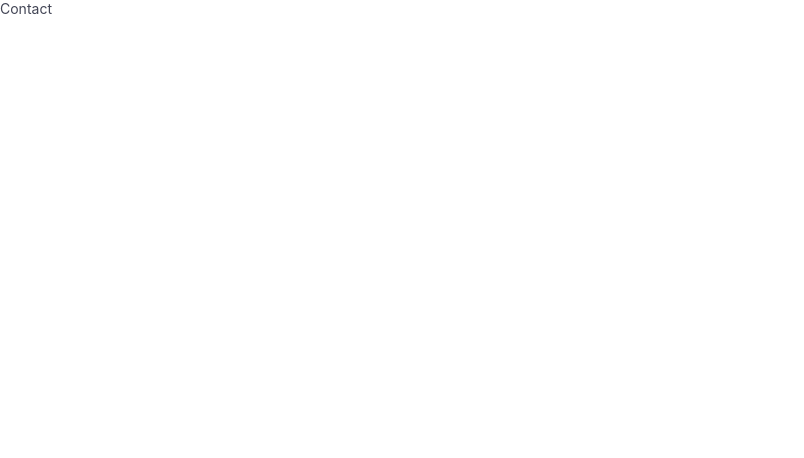
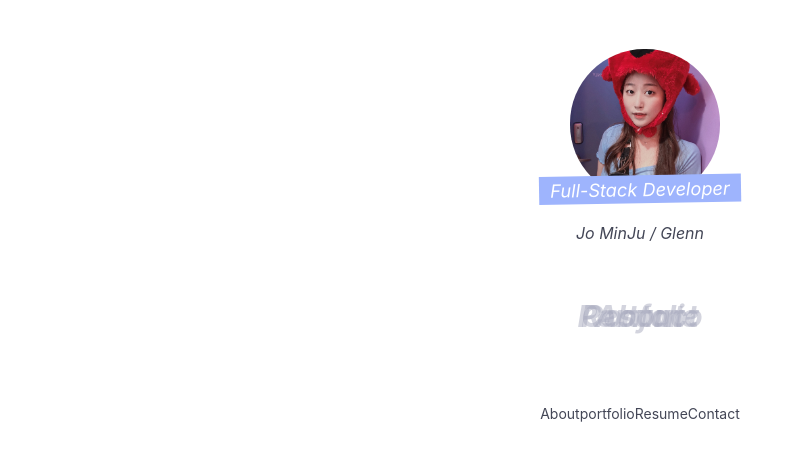
Before and after one commit to dev-glennn/Glenn_blog, a React (Create React App) app: page /contact in a window 1280 px wide. Shown: the top 458 px of the page, without its empty margins (0-804 px from the left). Built offline with nearby package versions, Linux system fonts and the light colour scheme; a web font is replaced by a local one.

Commit message:
feat: 기본 골격 및 공통 슬라이드 작업
기본 골격 잡기
공통 슬라이드 작업 진행중 (중간 커밋)

```diff
--- a/package.json
+++ b/package.json
@@ -10,8 +10,12 @@
     "react": "^16.13.1",
     "react-dom": "^16.13.1",
     "react-icons": "^3.10.0",
+    "react-redux": "^7.2.0",
     "react-router-dom": "^5.2.0",
     "react-scripts": "3.4.1",
+    "redux": "^4.0.5",
+    "redux-actions": "^2.6.5",
+    "redux-devtools-extension": "^2.13.8",
     "styled-components": "^5.1.1",
     "update": "^0.7.4"
   },
--- a/public/index.html
+++ b/public/index.html
@@ -9,12 +9,6 @@
       name="description"
       content="Web site created using create-react-app"
     />
-    <link rel="apple-touch-icon" href="%PUBLIC_URL%/logo192.png" />
-    <!--
-      manifest.json provides metadata used when your web app is installed on a
-      user's mobile device or desktop. See https://developers.google.com/web/fundamentals/web-app-manifest/
-    -->
-    <link rel="manifest" href="%PUBLIC_URL%/manifest.json" />
     <!--
       Notice the use of %PUBLIC_URL% in the tags above.
       It will be replaced with the URL of the `public` folder during the build.
--- a/src/App.js
+++ b/src/App.js
@@ -1,18 +1,30 @@
 import React from 'react';
-import {Route} from 'react-router-dom';
-import AboutPage from "./pages/AboutPage";
-import PortfolioPage from "./pages/PortfolioPage";
-import ResumePage from "./pages/ResumePage";
-import ContactPage from "./pages/ContactPage";
+// import {Route} from 'react-router-dom';
+// import Template from './components/common/Template';
+// import AboutPage from "./pages/AboutPage";
+// import PortfolioPage from "./pages/PortfolioPage";
+// import ResumePage from "./pages/ResumePage";
+// import ContactPage from "./pages/ContactPage";
+
+import SlidesBoxContainer from './containers/common/SlidesBoxContainer';
+import Header from './components/common/Header';
 
 function App() {
     return (
         <>
-          <Route component={AboutPage} path={['/','/about']} exact/>
-          <Route component={PortfolioPage} path={'/portfolio'} exact/>
-          <Route component={ResumePage} path={'/resume'} exact/>
-          <Route component={ContactPage} path={'/contact'} exact/>
+            <Header/>
+            <SlidesBoxContainer/>
         </>
+        // <Template>
+        //     <AboutPage/>
+        //     <PortfolioPage/>
+        //     <ResumePage/>
+        //     <ContactPage/>
+        //     <Route component={AboutPage} path={['/', '/about']} exact/>
+        //     <Route component={PortfolioPage} path={'/portfolio'} exact/>
+        //     <Route component={ResumePage} path={'/resume'} exact/>
+        //     <Route component={ContactPage} path={'/contact'} exact/>
+        // </Template>
     );
 }
 
--- /dev/null
+++ b/src/components/common/Gnb.js
@@ -0,0 +1,37 @@
+import React, {useEffect, useState} from "react";
+import styled from "styled-components";
+import GnbMenu from './GnbMenu';
+import {useHistory} from "react-router-dom";
+
+const Gnb = ({menus,changeMenu}) => {
+
+    // const history = useHistory();
+    // const active = (history.location.pathname === '/') ? '/about' : history.location.pathname;
+    // const activeId = menus.filter(menu => menu.address === active)[0].id;
+
+    return (
+        <StyledGnb>
+            {menus.map(menu => (
+                <GnbMenu
+                    key={menu.id}
+                    menu={menu}
+                    changeMenu={changeMenu}
+                    // activeId={activeId}
+                />
+            ))}
+        </StyledGnb>
+    );
+};
+
+export default Gnb;
+
+const StyledGnb = styled.ul`
+    position: relative;
+    display: block;
+    list-style: none;
+    width: 33.33%;
+    max-width: 26.2rem;
+    min-height: 10.2rem;
+    margin: 0;
+    padding: 0;
+`;
--- /dev/null
+++ b/src/components/common/GnbMenu.js
@@ -0,0 +1,67 @@
+import React from "react";
+import styled, {css} from "styled-components";
+import {NavLink} from "react-router-dom";
+
+const GnbMenu = ({menu,changeMenu}) => {
+
+    let activeId = 1;
+
+    const activePrevId = (activeId - 1 <= 0) ? 4 : activeId - 1;
+    const activeNextId = (activeId + 1 >= 5) ? 1 : activeId + 1;
+
+    let className = '';
+    if (menu.id === activeId) {
+        className = 'gnb-current';
+    } else if (menu.id === activePrevId) {
+        className = 'gnb-prev';
+    } else if (menu.id === activeNextId) {
+        className = 'gnb-next';
+    }
+
+    return (
+        // <StyledGnbMenu className={className}>
+        <StyledGnbMenu>
+            <NavLink to={menu.href}
+                     data-menu={(menu.name).toLowerCase()}
+                     onClick={(e) => changeMenu(e)}>{menu.name}</NavLink>
+        </StyledGnbMenu>
+    );
+};
+
+export default GnbMenu;
+
+const StyledGnbMenu = styled.li`
+    position: absolute;
+    padding: 2.5rem;
+    width: 100%;
+    text-align: center;
+    >a {
+        font-size: 30px;
+        font-style: italic;
+        font-weight: bold;
+        color: rgba(167, 170, 189, .5);
+    }
+
+    ${({className}) => {
+    if (className === 'gnb-prev') {
+        return css`
+                left: -100%;
+            `;
+    } else if (className === 'gnb-current') {
+        return css`
+                left: 0;
+                >a{
+                    color: #434656;
+                }
+            `;
+    } else if (className === 'gnb-next') {
+        return css`
+                left: 100%;
+            `;
+    } else {
+        return css`
+                // visibility: hidden;
+            `;
+    }
+}}
+`;
--- /dev/null
+++ b/src/components/common/Header.js
@@ -0,0 +1,65 @@
+import React from "react";
+import styled from "styled-components";
+
+const Header = () => {
+    return (
+        <StyledHeader>
+            <ProfileBox>
+                <ProfileImage src="/common/profile.png"/>
+                <ProfileTag>
+                    Full-Stack Developer
+                </ProfileTag>
+            </ProfileBox>
+            <ProfileName>
+                Jo MinJu / Glenn
+            </ProfileName>
+        </StyledHeader>
+    );
+};
+
+export default Header;
+
+const ProfileName = styled.p`
+    font-size: 1.14rem;
+    font-style: italic;
+    color: #434656;
+    margin: 0;
+`;
+
+const ProfileTag = styled.div`
+    background-color: #9EB4FD;
+    color: #FFFFFF;
+    position: absolute;
+    top: 100%;
+    left: 50%;
+    transform: translate(-50%, -50%) rotate(-1deg);
+    font-size: 1.3rem;
+    font-style: italic;
+    padding: 0.2rem 0.8rem;
+    white-space: nowrap;
+`;
+
+const ProfileImage = styled.img`
+    width: 10.7rem;
+    height: 10.7rem;
+    border-radius: 5.3rem;
+    vertical-align: top;
+`;
+
+const ProfileBox = styled.div`
+    position: relative;
+    display: inline-block;
+    width: 10rem;
+    height: 10rem;
+    margin-bottom: 2.5rem;
+`;
+
+const StyledHeader = styled.div`
+    display: flex;
+    justify-content: center;
+    align-items: center;
+    flex-direction: column;
+    width: 100%;
+    margin-bottom: 1.4rem;
+    padding: 3.5rem 3.5rem 0;
+`;
--- /dev/null
+++ b/src/components/common/SlideBox.js
@@ -0,0 +1,21 @@
+import React from "react";
+import styled from "styled-components";
+
+const SlideBox = ({type, children}) => {
+
+    return (
+        <StyledSlideBox>
+            {children}
+        </StyledSlideBox>
+    );
+};
+
+export default SlideBox;
+
+const StyledSlideBox=styled.div`
+    display: flex;
+    justify-content: center;
+    align-items: center;
+    flex-direction: column;
+    width: 100%;
+`;
--- /dev/null
+++ b/src/components/common/Template.js
@@ -0,0 +1,37 @@
+import React from "react";
+import Header from './Header';
+import Gnb from './Gnb';
+import styled from "styled-components";
+import SlidesBoxContainer from '../../containers/common/SlidesBoxContainer';
+
+const Template = ({children}) => {
+    return (
+        <>
+            <Head>
+                <Header/>
+                <SlidesBoxContainer>
+                    <Gnb/>
+                </SlidesBoxContainer>
+            </Head>
+            <Body>
+                {children}
+            </Body>
+        </>
+    );
+};
+
+export default Template;
+
+const Head = styled.div`
+    display: flex;
+    justify-content: center;
+    align-items: center;
+    flex-direction: column;
+    width: 100%;
+    padding: 3.5rem 3.5rem 0;
+`;
+
+const Body = styled.div`
+    display: flex;
+    width: 100%;
+`;
--- /dev/null
+++ b/src/containers/common/SlidesBoxContainer.js
@@ -0,0 +1,74 @@
+import React, {useEffect, useState} from "react";
+import {shallowEqual, useDispatch, useSelector} from 'react-redux';
+import {changeMenu} from '../../modules/menu';
+import SlideBox from '../../components/common/SlideBox';
+
+import AboutPage from "../../pages/AboutPage";
+import PortfolioPage from "../../pages/PortfolioPage";
+import ResumePage from "../../pages/ResumePage";
+import ContactPage from "../../pages/ContactPage";
+import Gnb from '../../components/common/Gnb';
+
+
+const slideItems = [
+    {
+        id: 1,
+        name: 'About',
+        href: '/about',
+        component: 'AboutPage',
+    },
+    {
+        id: 2,
+        name: 'Resume',
+        href: '/resume',
+        component: 'ResumePage',
+    },
+    {
+        id: 3,
+        name: 'Contact',
+        href: '/contact',
+        component: 'ContactPage',
+    },
+    {
+        id: 4,
+        name: 'Portfolio',
+        href: '/portfolio',
+        component: 'PortfolioPage',
+    }
+];
+
+const SlidesBoxContainer = ({type}) => {
+
+    const dispatch = useDispatch();
+    const reduxMenu = useSelector(menu => menu.menu.menu);
+    const [menu, setMenu] = useState(reduxMenu);
+
+    useEffect(() => {
+        // 메뉴 변경됨
+    }, [menu]);
+
+    const changeMenu = (e) => {
+        const dataMenu = e.target.dataset.menu;
+        setMenu(dataMenu);
+    }
+
+    return (
+        <>
+            <SlideBox type="menu">
+                <Gnb menus={slideItems} changeMenu={changeMenu}/>
+                {/*<NavLink to={"/about"} data-menu="about" onClick={(e) => changeMenu(e)}>About</NavLink>*/}
+                {/*<NavLink to={"/history"} data-menu="history" onClick={changeMenu}>History</NavLink>*/}
+            </SlideBox>
+            <SlideBox type="content">
+                <AboutPage/>
+                <PortfolioPage/>
+                <ResumePage/>
+                <ContactPage/>
+                {/*<div data-content="about">어바웃~</div>*/}
+                {/*<div data-content="history">히스토리~</div>*/}
+            </SlideBox>
+        </>
+    );
+};
+
+export default SlidesBoxContainer;
--- a/src/index.js
+++ b/src/index.js
@@ -4,11 +4,19 @@ import './index.css';
 import App from './App';
 import * as serviceWorker from './serviceWorker';
 import {BrowserRouter} from "react-router-dom";
+import {Provider} from "react-redux";
+import {createStore} from 'redux';
+import {composeWithDevTools} from 'redux-devtools-extension';
+import rootReducer from './modules';
+
+const store = createStore(rootReducer, composeWithDevTools(),);
 
 ReactDOM.render(
-    <BrowserRouter>
-        <App/>
-    </BrowserRouter>,
+    <Provider store={store}>
+        <BrowserRouter>
+            <App/>
+        </BrowserRouter>
+    </Provider>,
     document.getElementById('root')
 );
 
--- /dev/null
+++ b/src/modules/index.js
@@ -0,0 +1,8 @@
+import {combineReducers} from 'redux';
+import menu from './menu';
+
+const rootReducer = combineReducers({
+    menu,
+});
+
+export default rootReducer;
--- /dev/null
+++ b/src/modules/menu.js
@@ -0,0 +1,20 @@
+import {createAction, handleActions} from 'redux-actions';
+
+const CHANGE_MENU = 'common/CHANGE_MENU';
+
+export const changeMenu = createAction(CHANGE_MENU,
+    ({menu}) => ({menu}),
+);
+
+const initialState = {
+    menu: 'about',
+};
+
+const menu = handleActions({
+    [changeMenu]: (state, {payload: menu}) => ({
+        ...state,
+        menu
+    })
+}, initialState);
+
+export default menu;
```
Also changed, not shown: public/common/profile.png (added), 1 other file (tests, documents, lock files or other folders).
